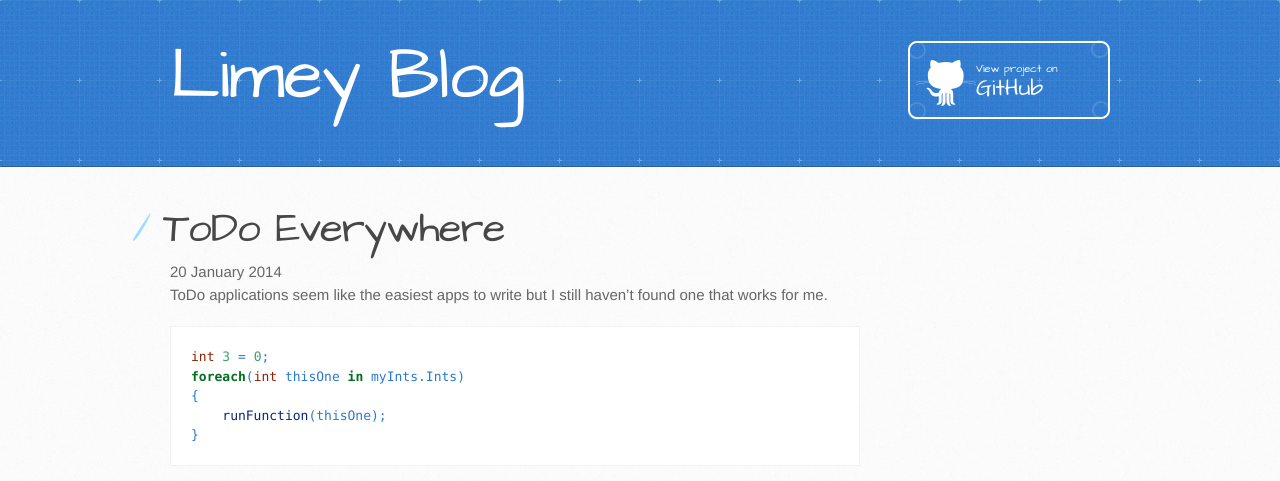
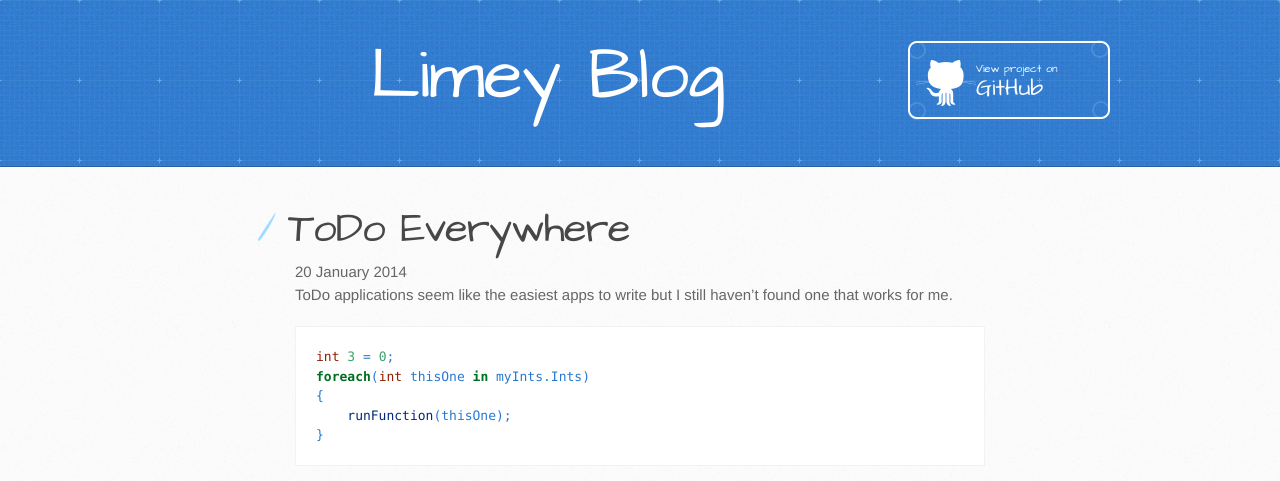
Before and after one commit to LimeyJohnson/LimeyJohnson.github.io, a Jekyll site: the page built from _posts/2014-1-20-ToDo-Everywhere.md, in a window 1280 px wide. Shown: the top 481 px of the page. Built offline with Jekyll 4.4.1, drawn with Linux system fonts in a browser that asks for light colours.

Commit message:
Changing the stylesheet so that the content is centered on the page

```diff
--- a/stylesheets/stylesheet.css
+++ b/stylesheets/stylesheet.css
@@ -15,7 +15,7 @@ article, aside, canvas, details, embed,
 figure, figcaption, footer, header, hgroup,
 menu, nav, output, ruby, section, summary,
 time, mark, audio, video {
-	margin: 0;
+	margin: 0 auto;
 	padding: 0;
 	border: 0;
 	font-size: 100%;
```
